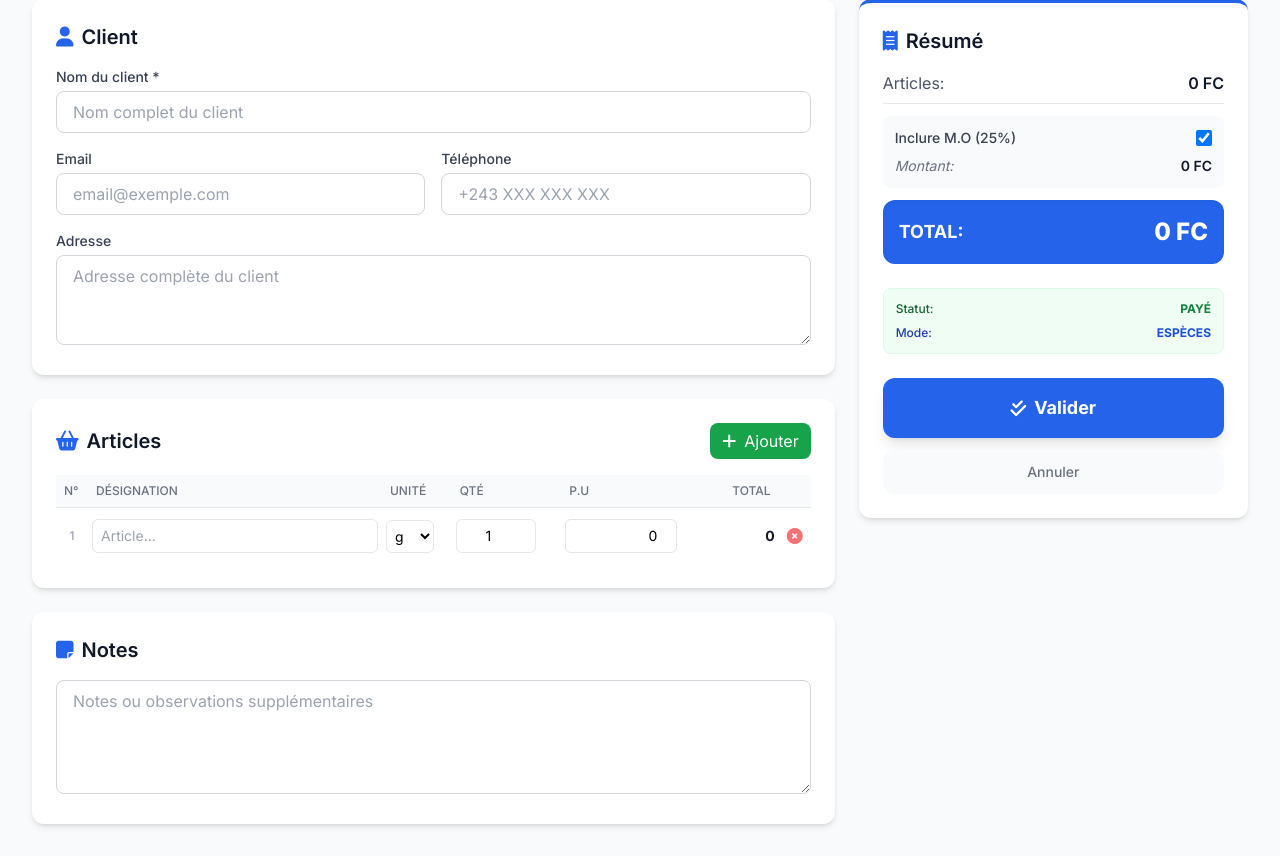
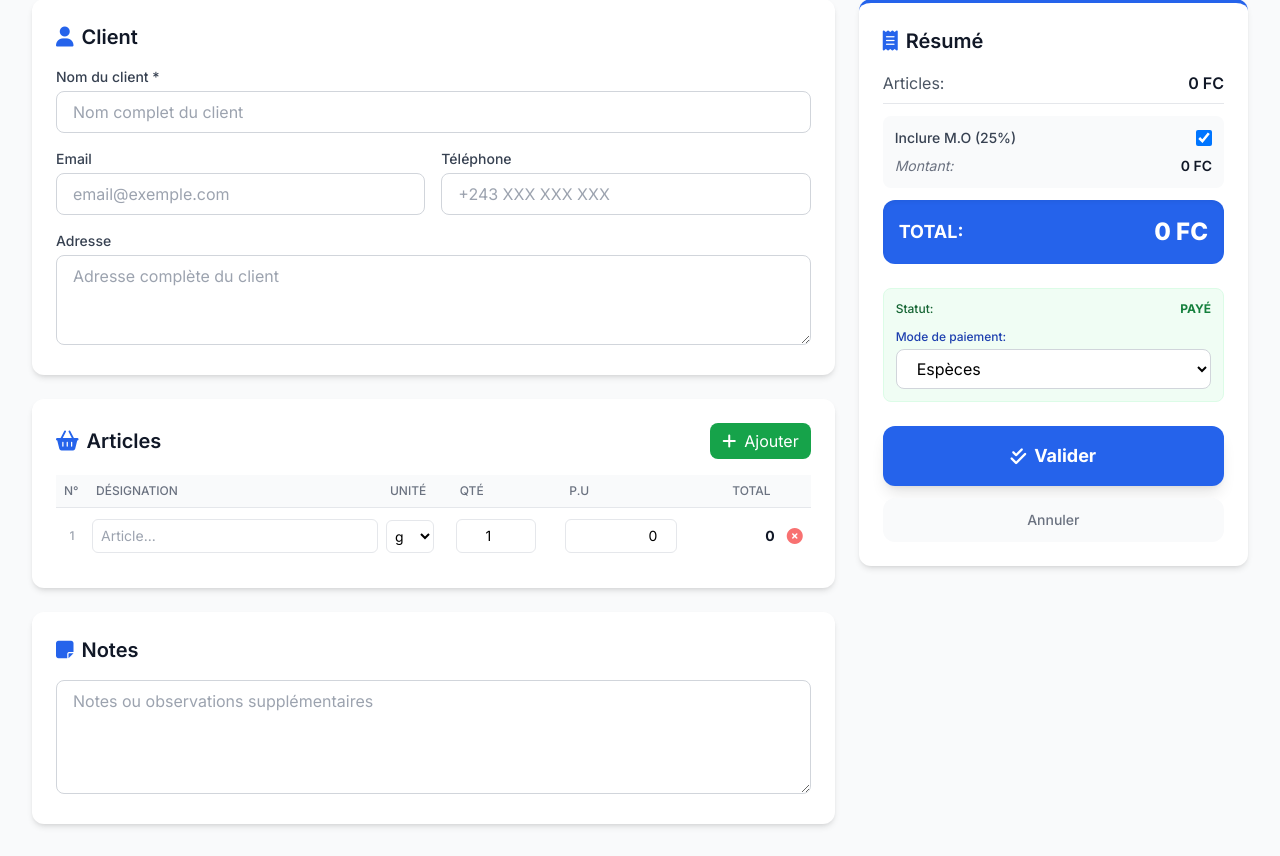
Before and after one commit to chadrackmbupiokajess/Shammar-Services, a Django app: page /devis/nouveau/ in a window 1280 px wide. Shown: the part 193-1049 px from the top of the page. Run offline with Django 5.2, Linux system fonts and the light colour scheme; the visitor is signed in with stand-in values (Sample User, id 1); some libraries are stand-ins or nearby versions.

Commit message:
ajour paiement

```diff
--- a/mabipint/forms.py
+++ b/mabipint/forms.py
@@ -140,7 +140,7 @@ class DevisForm(forms.ModelForm):
 
     class Meta:
         model = Devis
-        fields = ['client_nom', 'client_email', 'client_telephone', 'client_adresse', 'inclure_main_oeuvre', 'notes']
+        fields = ['client_nom', 'client_email', 'client_telephone', 'client_adresse', 'inclure_main_oeuvre', 'mode_paiement', 'notes']
         widgets = {
             'client_nom': forms.TextInput(attrs={
                 'class': 'w-full px-4 py-2 border border-gray-300 rounded-lg focus:ring-2 focus:ring-blue-500 focus:border-transparent',
@@ -162,6 +162,9 @@ class DevisForm(forms.ModelForm):
             'inclure_main_oeuvre': forms.CheckboxInput(attrs={
                 'class': 'w-5 h-5 text-blue-600 border-gray-300 rounded focus:ring-blue-500',
                 'id': 'inclureMO'
+            }),
+            'mode_paiement': forms.Select(attrs={
+                'class': 'w-full px-4 py-2 border border-gray-300 rounded-lg focus:ring-2 focus:ring-blue-500 focus:border-transparent bg-white',
             }),
             'notes': forms.Textarea(attrs={
                 'class': 'w-full px-4 py-2 border border-gray-300 rounded-lg focus:ring-2 focus:ring-blue-500 focus:border-transparent',
--- a/mabipint/models.py
+++ b/mabipint/models.py
@@ -31,6 +31,11 @@ class Devis(models.Model):
         ('paye', 'Payé'),
     ]
 
+    MODE_PAIEMENT_CHOICES = [
+        ('especes', 'Espèces'),
+        ('bancaire', 'Bancaire'),
+    ]
+
     service = models.CharField(max_length=20, choices=SERVICE_CHOICES, default='mabipeint', verbose_name="Service")
     numero = models.CharField(max_length=50, unique=True, verbose_name="Numéro de devis")
     date_creation = models.DateTimeField(auto_now_add=True, verbose_name="Date de création")
@@ -50,9 +55,6 @@ class Devis(models.Model):
     inclure_main_oeuvre = models.BooleanField(default=True, verbose_name="Inclure la main d'œuvre (25%)")
 
     # Mode de paiement
-    MODE_PAIEMENT_CHOICES = [
-        ('especes', 'Espèces'),
-    ]
     mode_paiement = models.CharField(max_length=20, choices=MODE_PAIEMENT_CHOICES, default='especes', verbose_name="Mode de paiement")
 
     # Utilisateur qui a créé le devis
--- a/mabipint/templates/mabipint/devis_create.html
+++ b/mabipint/templates/mabipint/devis_create.html
@@ -138,14 +138,15 @@
                         </div>
                     </div>
 
-                    <div class="bg-green-50 p-3 rounded-lg mb-6 border border-green-100 flex flex-row justify-between lg:flex-col gap-2">
-                        <div class="flex justify-between gap-2">
+                    <!-- Mode de Paiement et Statut -->
+                    <div class="bg-green-50 p-3 rounded-lg mb-6 border border-green-100 space-y-3">
+                        <div class="flex items-center justify-between">
                             <span class="text-[10px] md:text-xs font-medium text-green-800">Statut:</span>
                             <span class="text-[10px] md:text-xs font-bold text-green-700 uppercase">Payé</span>
                         </div>
-                        <div class="flex justify-between gap-2">
-                            <span class="text-[10px] md:text-xs font-medium text-blue-800">Mode:</span>
-                            <span class="text-[10px] md:text-xs font-bold text-blue-700 uppercase">Espèces</span>
+                        <div class="space-y-1">
+                            <label class="text-[10px] md:text-xs font-medium text-blue-800 block">Mode de paiement:</label>
+                            {{ form.mode_paiement }}
                         </div>
                     </div>
 
--- a/mabipint/templates/mabipint/devis_detail.html
+++ b/mabipint/templates/mabipint/devis_detail.html
@@ -57,7 +57,7 @@
                     <h3 class="info-title {% if devis.service == 'cleaning' %}border-green-600{% endif %}"><i class="fas fa-info-circle"></i>DÉTAILS</h3>
                     <div class="info-box {% if devis.service == 'cleaning' %}border-green-600{% endif %}">
                         <div class="detail-line"><span>Statut:</span><span class="status-paid">Payé</span></div>
-                        <div class="detail-line"><span>Paiement:</span><span>Espèces</span></div>
+                        <div class="detail-line"><span>Paiement:</span><span>{{ devis.get_mode_paiement_display }}</span></div>
                         <div class="detail-line">
                             <span>Par:</span>
                             <span class="{% if not devis.created_by %}text-red-500 italic font-medium{% endif %}">
--- a/mabipint/templates/mabipint/devis_pdf.html
+++ b/mabipint/templates/mabipint/devis_pdf.html
@@ -65,7 +65,7 @@
                     <h3 class="info-title"><i class="fas fa-info-circle"></i>DÉTAILS</h3>
                     <div class="info-box">
                         <div class="detail-line"><span>Statut:</span><span class="status-paid">Payé</span></div>
-                        <div class="detail-line"><span>Paiement:</span><span>Espèces</span></div>
+                        <div class="detail-line"><span>Paiement:</span><span>{{ devis.get_mode_paiement_display }}</span></div>
                         <div class="detail-line"><span>Par:</span><span>{{ devis.created_by.username }}</span></div>
                     </div>
                 </div>
```
Also changed, not shown: mabipint/migrations/0011_alter_devis_mode_paiement.py (added).
